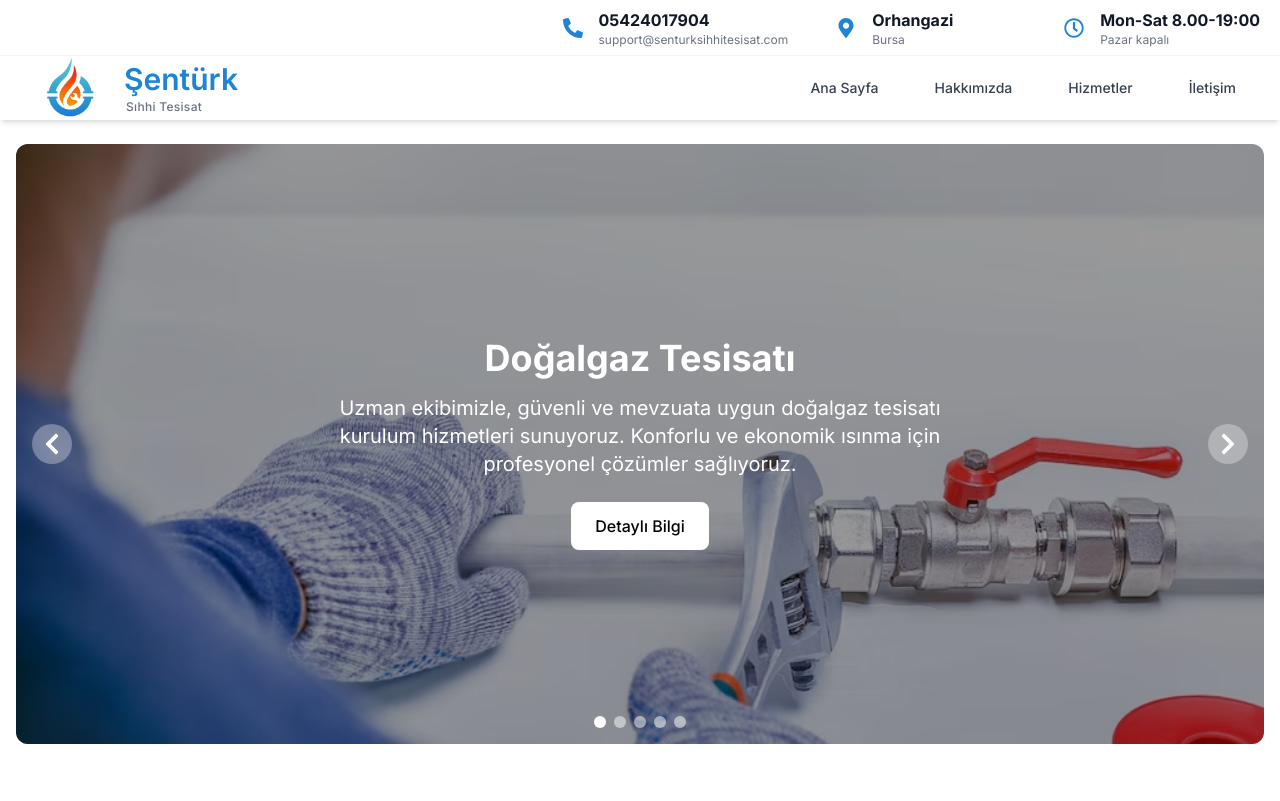
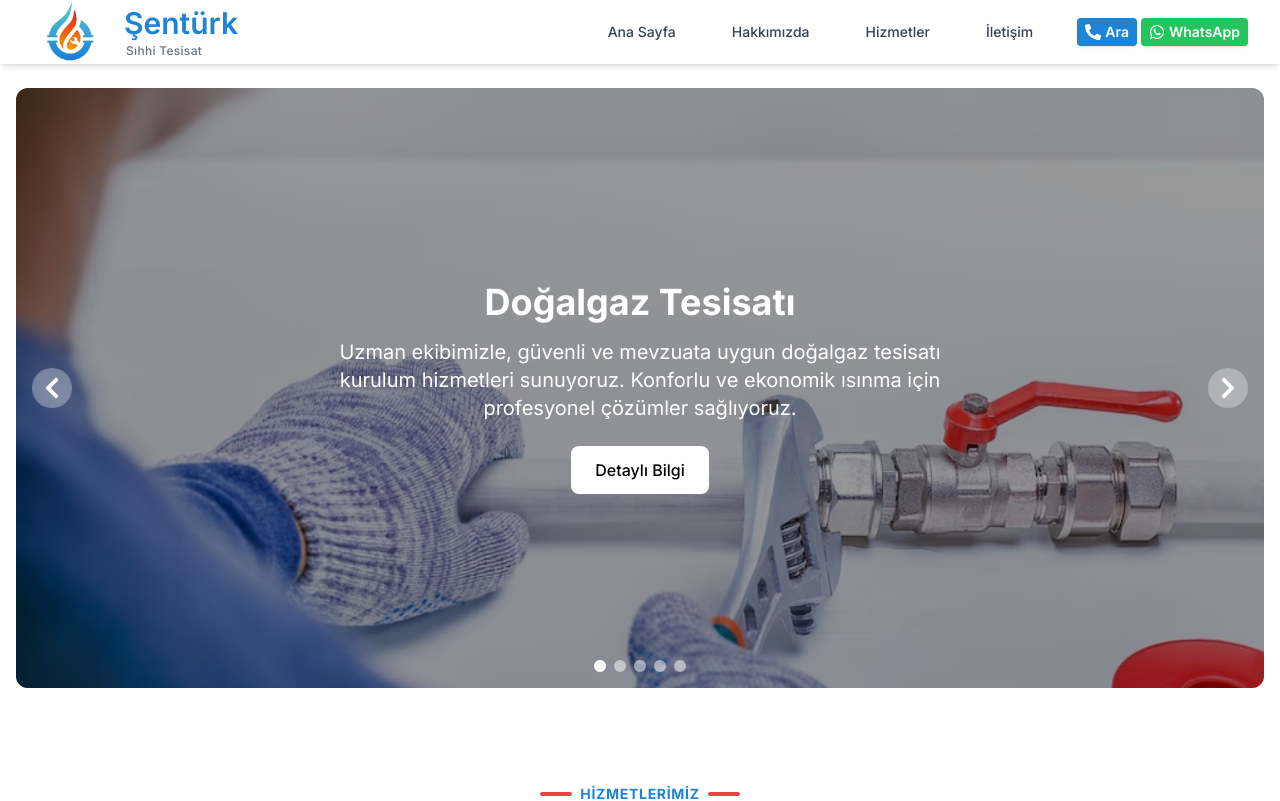
Before and after one commit to seval2016/NaturalGasProject, a Next.js app: page / in a window 1280 px wide. Shown: the top 801 px of the page. Built offline with nearby package versions, Linux system fonts and the light colour scheme.

Commit message:
page design

```diff
--- a/src/app/globals.css
+++ b/src/app/globals.css
@@ -19,3 +19,7 @@ body {
   color: var(--foreground);
   font-family: Arial, Helvetica, sans-serif;
 }
+
+html {
+  scroll-behavior: smooth;
+}
--- a/src/app/layout.tsx
+++ b/src/app/layout.tsx
@@ -1,7 +1,7 @@
 import type { Metadata } from "next";
 import { Inter } from "next/font/google";
 import "./globals.css";
-import Topbar from "@/components/Topbar";
+// import Topbar from "@/components/Topbar";
 import Header from "@/components/Header";
 import Footer from "@/components/Footer";
 
@@ -20,7 +20,7 @@ export default function RootLayout({
   return (
     <html lang="tr">
       <body className={inter.className}>
-        <Topbar />
+        {/* <Topbar /> */}
         <Header />
         <main className="min-h-screen">
           {children}
--- a/src/app/page.tsx
+++ b/src/app/page.tsx
@@ -5,22 +5,30 @@ import carouselData from '@/data/carousel.json';
 import ContactHero from '@/components/ContactHero';
 import Services from '@/components/Services';
 import About from '@/components/About';
-
+import WorksModal from '@/components/WorksModal';
+import worksData from '@/data/works.json';
 
 export default function Home() {
-
+  const [modalOpen, setModalOpen] = useState(false);
 
   return (
-    <div>
+    <div className="pt-16">
       <div className="py-3" />
-      <Carousel slides={carouselData.slides} />
-      <div className="py-6" />
-      <Services />
-      <div className="py-6" />
-      <About />
-
-      <div className="py-6" />
-      <ContactHero />
+      <section id="anasayfa">
+        <Carousel slides={carouselData.slides} />
+      </section>
+      <div className="py-8" />
+      <section id="hizmetler">
+        <Services />
+      </section>
+      <div className="py-8" />
+      <section id="hakkimizda">
+        <About />
+      </section>
+      <div className="py-8" />
+      <section id="iletisim">
+        <ContactHero />
+      </section>
     </div>
   );
 }
--- a/src/components/ContactHero.tsx
+++ b/src/components/ContactHero.tsx
@@ -28,10 +28,6 @@ const ContactHero = () => {
         onClose={() => setModalOpen(false)}
         images={worksData.images}
       />
-          <div className="flex items-center bg-gray-100 px-4 py-3 rounded">
-            <FaPhoneAlt className="mr-2" style={{ color: '#1f84d6' }} />
-            <span className="font-medium text-gray-800">0 800 555 44 33</span>
-          </div>
         </div>
       </div>
       {/* Right Side - Görseller üst üste bindirilmiş */}
--- a/src/components/Header.tsx
+++ b/src/components/Header.tsx
@@ -2,13 +2,13 @@
 
 import { useState } from 'react';
 import Link from 'next/link';
-import { FaBars, FaTimes } from 'react-icons/fa';
+import { FaBars, FaTimes, FaPhoneAlt, FaWhatsapp } from 'react-icons/fa';
 
 const Header = () => {
   const [isMenuOpen, setIsMenuOpen] = useState(false);
 
   return (
-    <header className="bg-white shadow-md">
+    <header className="bg-white shadow-md fixed top-0 left-0 w-full z-50">
       <div className="max-w-7xl mx-auto px-4 sm:px-6 lg:px-8">
         <div className="flex justify-between items-center h-16">
           {/* Logo */}
@@ -23,19 +23,38 @@ const Header = () => {
           </div>
 
           {/* Desktop Navigation */}
-          <nav className="hidden md:flex space-x-8">
-            <Link href="/" className="text-gray-700 hover:text-blue-600 px-3 py-2 rounded-md text-sm font-medium">
+          <nav className="hidden md:flex space-x-8 items-center">
+            <a href="#anasayfa" className="text-gray-700 hover:text-blue-600 px-3 py-2 rounded-md text-sm font-medium">
               Ana Sayfa
-            </Link>
-            <Link href="/about" className="text-gray-700 hover:text-blue-600 px-3 py-2 rounded-md text-sm font-medium">
+            </a>
+            <a href="#hakkimizda" className="text-gray-700 hover:text-blue-600 px-3 py-2 rounded-md text-sm font-medium">
               Hakkımızda
-            </Link>
-            <Link href="/services" className="text-gray-700 hover:text-blue-600 px-3 py-2 rounded-md text-sm font-medium">
+            </a>
+            <a href="#hizmetler" className="text-gray-700 hover:text-blue-600 px-3 py-2 rounded-md text-sm font-medium">
               Hizmetler
-            </Link>
-            <Link href="/contact" className="text-gray-700 hover:text-blue-600 px-3 py-2 rounded-md text-sm font-medium">
+            </a>
+            <a href="#iletisim" className="text-gray-700 hover:text-blue-600 px-3 py-2 rounded-md text-sm font-medium">
               İletişim
-            </Link>
+            </a>
+            {/* Desktop Phone and WhatsApp Buttons */}
+            <div className="flex items-center ml-8 gap-1">
+              <button
+                onClick={() => window.open('tel:05424017904')}
+                className="flex items-center gap-1 px-2 py-1 rounded bg-[#1f84d6] text-white text-sm font-semibold hover:bg-blue-700 transition shadow"
+                title="Telefon ile Ara"
+              >
+                <FaPhoneAlt className="w-4 h-4" />
+                <span>Ara</span>
+              </button>
+              <button
+                onClick={() => window.open('https://wa.me/905424017904', '_blank')}
+                className="flex items-center gap-1 px-2 py-1 rounded bg-green-500 text-white text-sm font-semibold hover:bg-green-600 transition shadow"
+                title="WhatsApp ile İletişim"
+              >
+                <FaWhatsapp className="w-4 h-4" />
+                <span>WhatsApp</span>
+              </button>
+            </div>
           </nav>
 
           {/* Mobile menu button */}
@@ -68,6 +87,23 @@ const Header = () => {
               İletişim
             </Link>
           </div>
+          {/* Mobile Phone and WhatsApp Buttons */}
+          <div className="flex md:hidden items-center gap-2">
+            <button
+              onClick={() => window.open('tel:05424017904')}
+              className="p-2 rounded-full bg-[#1f84d6] text-white hover:bg-blue-700 transition"
+              title="Telefon ile Ara"
+            >
+              <FaPhoneAlt className="w-5 h-5" />
+            </button>
+            <button
+              onClick={() => window.open('https://wa.me/905424017904', '_blank')}
+              className="p-2 rounded-full bg-green-500 text-white hover:bg-green-600 transition"
+              title="WhatsApp ile İletişim"
+            >
+              <FaWhatsapp className="w-5 h-5" />
+            </button>
+          </div>
         </div>
       )}
     </header>
--- a/src/components/SectionTitle.tsx
+++ b/src/components/SectionTitle.tsx
@@ -12,7 +12,7 @@ const SectionTitle = ({ label, title, description }: SectionTitleProps) => {
       {label && (
         <div className="flex items-center justify-center mb-2">
           <span className="inline-block w-8 h-1 bg-red-500 rounded mr-2" />
-          <span className="uppercase text-blue-700 font-bold tracking-wider text-sm">{label}</span>
+          <span className="uppercase font-bold tracking-wider text-sm text-[#1f84d6]">{label}</span>
           <span className="inline-block w-8 h-1 bg-red-500 rounded ml-2" />
         </div>
       )}
--- a/src/components/Topbar.tsx
+++ /dev/null
@@ -1,34 +0,0 @@
-import React from 'react';
-import { FaPhoneAlt, FaMapMarkerAlt, FaRegClock, FaEnvelope } from 'react-icons/fa';
-import topbarData from '@/data/topbar.json';
-
-const iconMap: Record<string, JSX.Element> = {
-  FaPhoneAlt: <FaPhoneAlt className="text-[#1f84d6] text-xl mr-2" />,
-  FaMapMarkerAlt: <FaMapMarkerAlt className="text-[#1f84d6] text-xl mr-2" />,
-  FaRegClock: <FaRegClock className="text-[#1f84d6] text-xl mr-2" />,
-  FaEnvelope: <FaEnvelope className="text-[#1f84d6] text-xl mr-2" />
-};
-
-const Topbar = () => (
-  <div className="hidden md:flex w-full bg-white border-b border-gray-100 py-2">
-    <div className="container mx-auto px-4 flex flex-1 justify-end gap-12">
-      {topbarData.items.map((item, i) => (
-        <div key={i} className="flex items-center gap-2 min-w-[180px]">
-          {iconMap[item.icon]}
-          <div>
-            {item.icon === "FaPhoneAlt" ? (
-              <a href={`tel:${item.title.replace(/\s/g, '')}`} className="font-bold text-gray-900 mr-1 hover:text-[#1f84d6] transition-colors">
-                {item.title}
-              </a>
-            ) : (
-              <span className="font-bold text-gray-900 mr-1">{item.title}</span>
-            )}
-            <span className="block text-gray-500 text-xs font-normal leading-tight">{item.desc}</span>
-          </div>
-        </div>
-      ))}
-    </div>
-  </div>
-);
-
-export default Topbar;
--- a/src/components/WorksModal.tsx
+++ b/src/components/WorksModal.tsx
@@ -7,7 +7,7 @@ interface WorksModalProps {
   images: string[];
 }
 
-const WorksModal: React.FC<WorksModalProps> = ({ isOpen, onClose, images }) => {
+const WorksModal = ({ isOpen, onClose, images }: WorksModalProps) => {
   const [current, setCurrent] = useState(0);
   const [lightbox, setLightbox] = useState<null | number>(null);
 
--- a/src/data/topbar.json
+++ b/src/data/topbar.json
@@ -2,7 +2,7 @@
   "items": [
     {
       "icon": "FaPhoneAlt",
-      "title": "05424017904",
+      "title": "0542 401 79 04",
       "desc": "support@senturksihhitesisat.com"
     },
     {
```
Also changed, not shown: src/components/Footer.tsx (+81 -34 lines).
